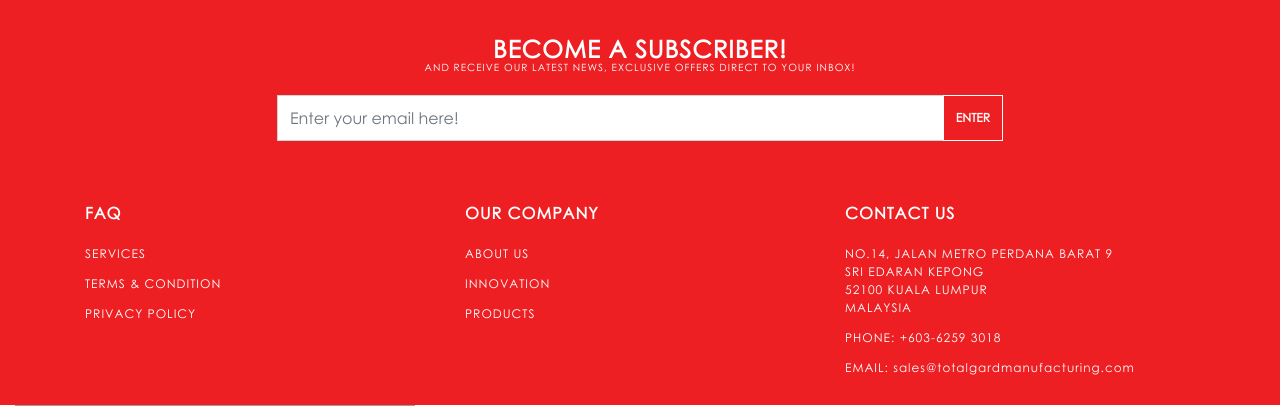
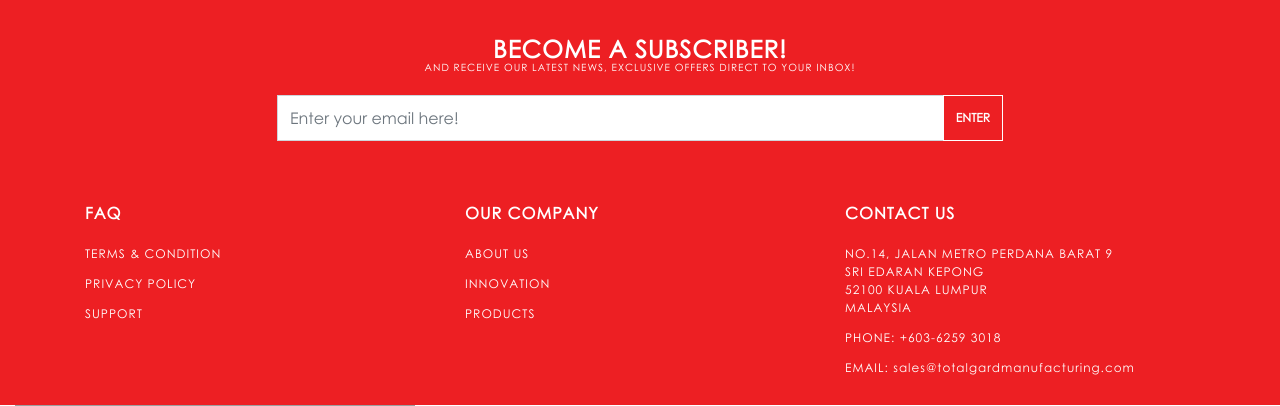
Before and after one commit to syahiezam/totalgard-final, a PHP site: page /about.php in a window 1280 px wide. Shown: the part 2399-2805 px from the top of the page. Run offline with PHP 8.4, Linux system fonts and the light colour scheme; some web fonts are replaced; grey boxes are pictures that could not be loaded.

Commit message:
Footer edit

```diff
--- a/src/footer.php
+++ b/src/footer.php
@@ -14,9 +14,9 @@
         <div class="col-md-4">
           <div class="footer-desktop-3">FAQ</div>
           <ul class="list-unstyled">
-            <li class="footer-desktop-4"><a class="footer-link" href="">SERVICES</a></li>
             <li class="footer-desktop-4"><a class="footer-link" href="">TERMS & CONDITION</a></li>
             <li class="footer-desktop-4"><a class="footer-link" href="">PRIVACY POLICY</a></li>
+            <li class="footer-desktop-4"><a class="footer-link" href="">SUPPORT</a></li>
           </ul>
         </div>
         <div class="col-md-4">
@@ -64,9 +64,9 @@
         </button>
         <div class="navbar-collapse collapse align-items-center" id="footer-collapse-1"  data-parent="#footer-accordion">
           <ul class="list-unstyled">
-            <li class="footer-mobile-4"><a class="footer-link" href="">SERVICES</a></li>
             <li class="footer-mobile-4"><a class="footer-link" href="">TERMS & CONDITION</a></li>
             <li class="footer-mobile-4"><a class="footer-link" href="">PRIVACY POLICY</a></li>
+            <li class="footer-mobile-4"><a class="footer-link" href="">SUPPORT</a></li>
           </ul>
         </div>
       </div>
```
